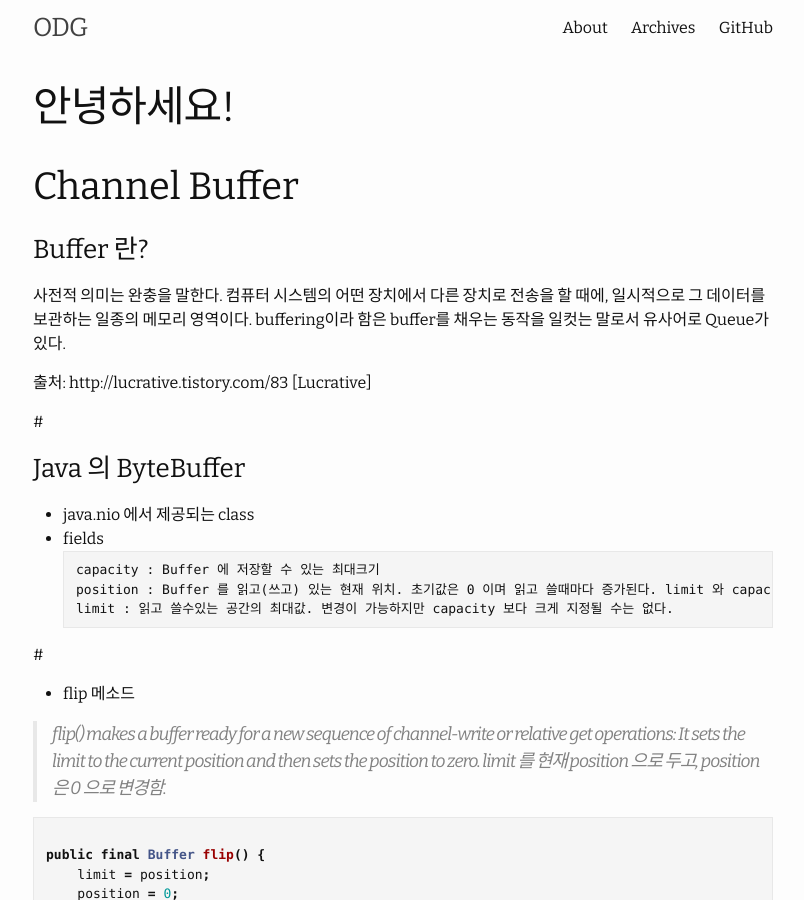
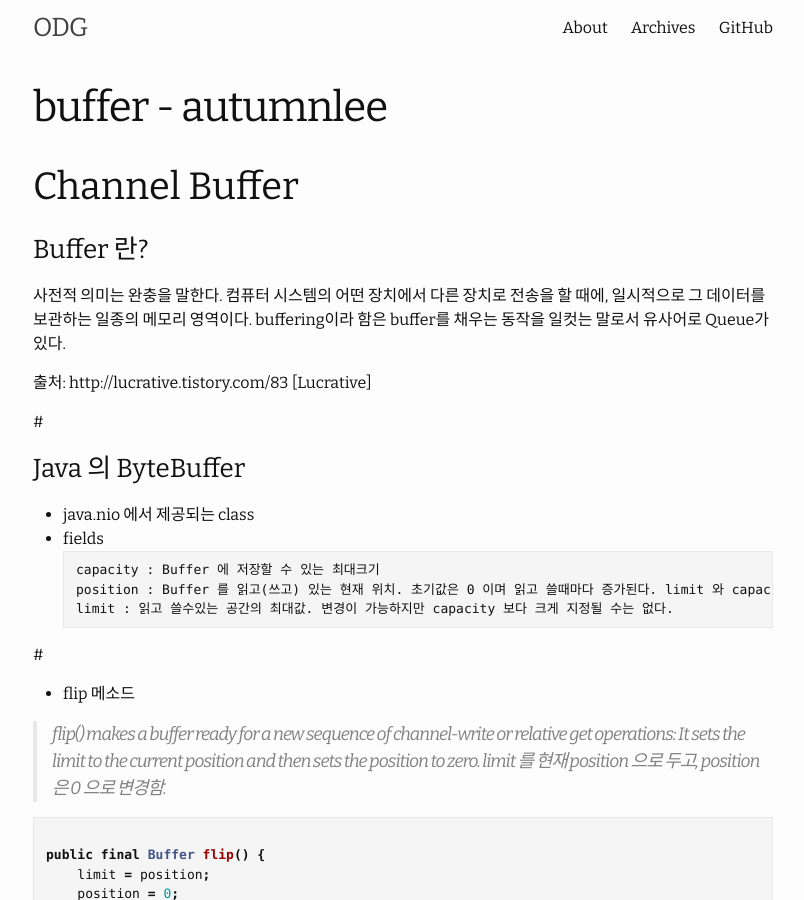
Before and after one commit to OpenDeveloperGroup/OpenDeveloperGroup.github.io, a Jekyll site: the page built from _posts/2017-07-12-buffer-autumnlee(작성중).md, in a window 1280 px wide and 900 px high. Shown: the whole window, without its empty margins (237-1041 px from the left). Built offline with Jekyll 4.4.1, drawn with Linux system fonts in a browser that asks for light colours.

Commit message:
modify title

```diff
--- a/_posts/2017-07-12-buffer-autumnlee(작성중).md
+++ b/_posts/2017-07-12-buffer-autumnlee(작성중).md
@@ -1,6 +1,6 @@
 ---
 layout: page
-title: 안녕하세요!
+title: buffer - autumnlee
 author: "autumnlee"
 categories: Netty
 tags: Netty
```
